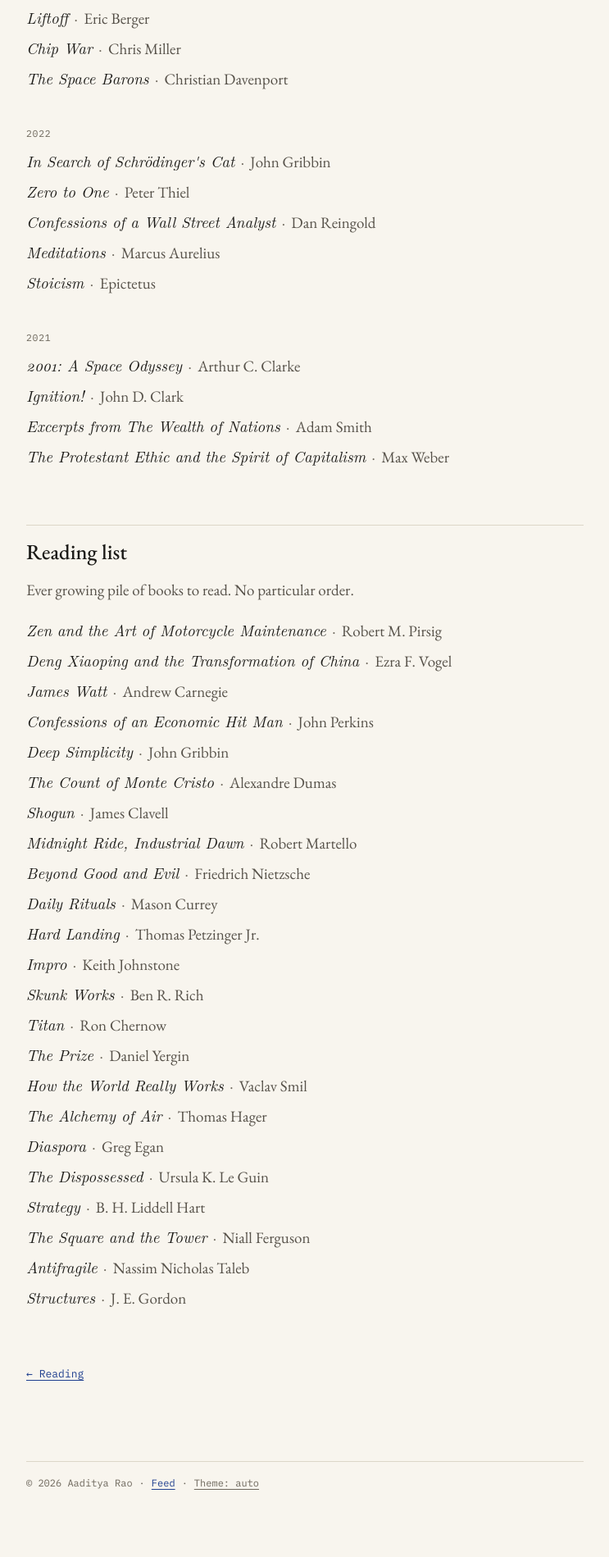
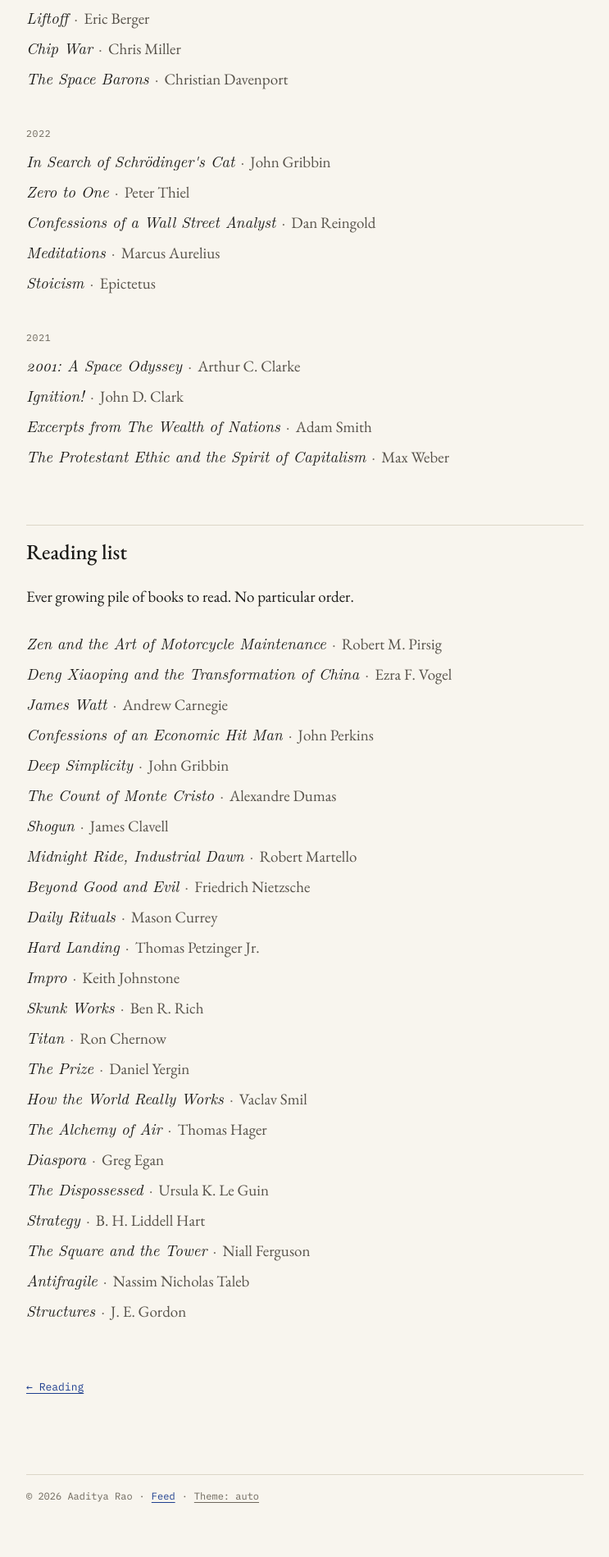
Before and after one commit to Thehi198/thehi198.github.io, a Jekyll site: the page built from _posts/2026-10-08-reading-list.md, in a window 1280 px wide. Shown: the part 1110-3009 px from the top of the page at 82% size, without its empty margins (188-931 px from the left). Built offline with Jekyll 4.4.1, drawn with Linux system fonts in a browser that asks for light colours; some web fonts are replaced.

Commit message:
Match the reading list note to the page intro
Co-Authored-By: Claude Opus 5.5 <noreply@anthropic.com>
Claude-Session: https://claude.ai/code/session_01Uknuz1YkSGpvJQBJ8zukYm

```diff
--- a/assets/css/site.css
+++ b/assets/css/site.css
@@ -82,7 +82,7 @@ button:focus-visible, a:focus-visible { outline: 2px solid var(--accent); outlin
 .ledger .book-group:first-child, .prose .ledger .book-group:first-child { margin-top: 0; }
 .prose .ledger-heading { margin-top: var(--space-7); }
 .prose .ledger-heading::before { content: none; }
-.ledger-note, .prose .ledger-note { color: var(--ink-muted); margin: calc(-1 * var(--space-2)) 0 var(--space-4); }
+.ledger-note, .prose .ledger-note { color: var(--ink); margin: 0 0 var(--space-5); }
 .book-list, .prose .book-list { list-style: none; padding: 0; margin: 0; max-width: var(--measure); }
 .book, .prose .book { display: flex; align-items: baseline; gap: var(--space-4); padding: 3px 0; margin: 0; }
 .book-main { flex: 1 1 auto; min-width: 0; }
```
